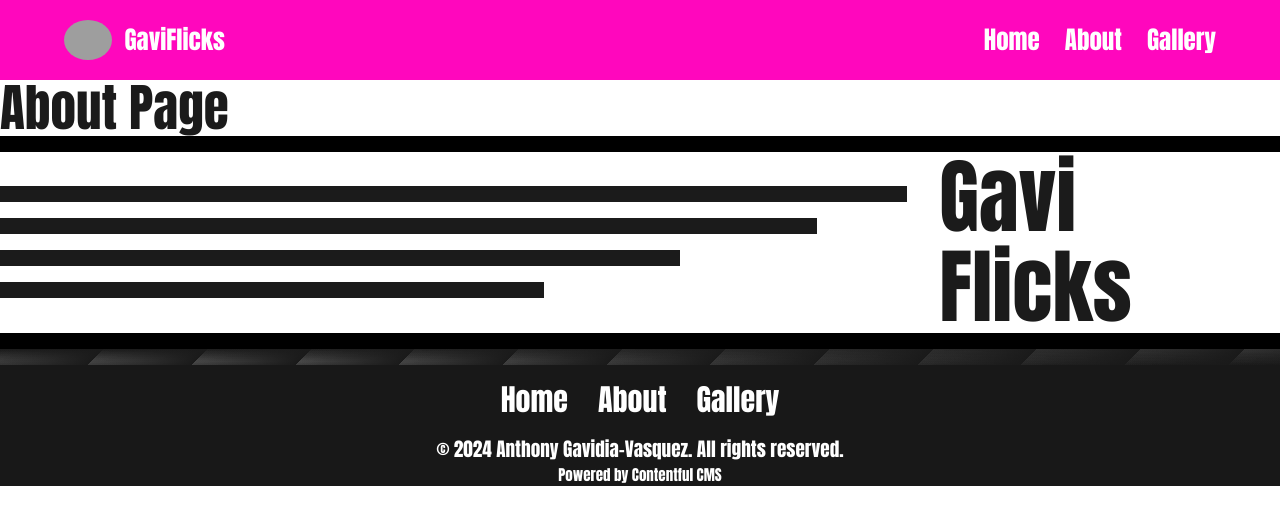
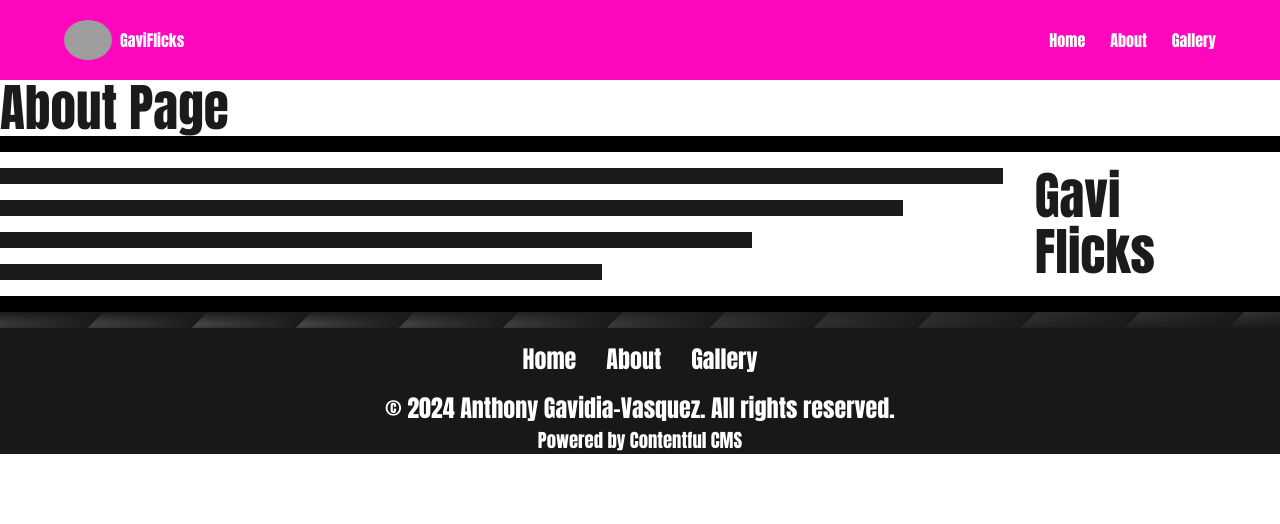
Before and after one commit to Gavisito/gaviflicks, a React (Vite) app: page /about in a window 1280 px wide. Shown: the top 524 px of the page. Built offline with nearby package versions, Linux system fonts and the light colour scheme; no server answers; grey boxes are pictures that could not be loaded.

Commit message:
adj font and landing image values

```diff
--- a/src/App.css
+++ b/src/App.css
@@ -1,7 +1,7 @@
 /*# navigation section */
 .navigation {
   width: 100%;
-  min-height: 10dvh;
+  min-height: 80px;
   display: flex;
   justify-content: space-between !important;
   align-items: center;
@@ -24,12 +24,12 @@
   flex-direction: row;
 }
 .navigation .company-name {
-  font-size: clamp(20px, 2vw, 25px);
+  font-size: 1rem;
   padding-left: 0.5em;
   transition: 0.7s;
 }
 .navigation .company-name:hover {
-  font-size: 30px;
+  cursor: pointer;
 }
 .navigation .gavipic {
   width: 3em;
@@ -40,14 +40,12 @@
 .navigation .nav-link {
   transition: 0.5s ease;
   cursor: pointer;
-  font-size: clamp(20px, 2vw, 25px);
+  font-size: 1rem;
   font-weight: 500;
 }
 .navigation .nav-link:hover {
-  font-size: 30px;
+  transform: scale(1.25);
   cursor: pointer;
-  margin: 1vh 0;
-  font-weight: bolder;
 }
 .navigation .ham-icon {
   display: none;
@@ -79,12 +77,13 @@
     margin: 0 0;
     right: 0;
     top: 100%;
+    overflow-y: scroll;
     visibility: hidden;
     flex-direction: column !important;
     background-color: #FAFAFA;
     width: 100%;
     padding-top: 5%;
-    height: 100lvh;
+    height: 100vh;
     text-align: center;
     opacity: 0%;
     border: 3px solid #001524;
@@ -95,7 +94,7 @@
     width: 100%;
     height: -moz-max-content;
     height: max-content;
-    font-size: 35px;
+    font-size: 1.5rem;
     color: black !important;
     justify-content: center;
   }
@@ -103,7 +102,7 @@
     visibility: visible;
     margin: 0 0;
     opacity: 100%;
-    font-size: 20px;
+    font-size: 1.5rem;
     overflow-y: scroll;
   }
 }
@@ -116,9 +115,6 @@
   .navigation .gavipic {
     display: none;
   }
-  .navigation .company-name {
-    font-size: 10vw;
-  }
 }
 
 /* landing section of home.jsx */
@@ -130,7 +126,6 @@
   width: 100%;
   height: -moz-max-content;
   height: max-content;
-  min-height: 35em;
   padding: 10% 0;
   background-size: 100% 100%;
   background-position: 0px 0px, 0px 0px, 0px 0px, 0px 0px, 0px 0px;
@@ -144,12 +139,11 @@
   height: -moz-max-content;
   height: max-content;
   flex-direction: column;
-  font-size: 16px;
-  gap: 2.5vh;
+  font-size: 1rem;
+  gap: 1rem;
 }
 .land .land-cols {
   display: flex;
-  background-color: transparent;
   width: 45%;
   height: -moz-max-content;
   height: max-content;
@@ -159,7 +153,7 @@
   display: flex;
   background-color: #ffffff;
   width: 25%;
-  height: 50dvh;
+  height: 25em;
   min-height: 5em;
   border: 1px solid rgb(0, 0, 0);
   align-items: center;
@@ -174,14 +168,13 @@
   display: none;
 }
 .land .land-cols .box4:hover, .land .land-cols .box3:hover, .land .land-cols .box2:hover, .land .land-cols .box1:hover {
-  width: 100em;
+  width: 70em;
   color: white;
-  height: 55dvh;
-  border-width: 15px 15px 75px 15px;
+  height: 30em;
+  border-width: 15px 15px 30px 15px;
   border-style: solid;
   border-color: white;
   box-shadow: 2px 2px 10px rgb(0, 0, 0);
-  z-index: 5;
 }
 .land .land-cols .box4:hover::after, .land .land-cols .box3:hover::after, .land .land-cols .box2:hover::after, .land .land-cols .box1:hover::after {
   content: ".jpg";
@@ -196,29 +189,36 @@
   display: block !important;
 }
 .land .land-cols .box1 {
-  height: 40dvh;
+  height: 21em;
 }
 .land .land-cols .box3 {
-  height: 35dvh;
+  height: 16em;
 }
 .land .land-cols .box4 {
-  height: 45dvh;
+  height: 20em;
 }
 @media (max-width: 875px) {
   .land .land-text {
     width: 70%;
     margin: 5% 0;
-    font-size: 15px;
   }
   .land .land-cols {
     margin-top: 5%;
     width: 65%;
   }
+  .land .land-cols .box1, .land .land-cols .box2, .land .land-cols .box3, .land .land-cols .box4 {
+    height: 15em;
+  }
+  .land .land-cols .box1:hover, .land .land-cols .box2:hover, .land .land-cols .box3:hover, .land .land-cols .box4:hover {
+    width: 30em;
+    height: 25em;
+    border-width: 10px 10px 30px 10px;
+    font-size: 13px;
+  }
 }
 @media (max-width: 700px) {
   .land .land-text {
     width: 80%;
-    font-size: 13px;
   }
   .land .land-cols {
     width: 80%;
@@ -227,15 +227,6 @@
 @media (max-width: 500px) {
   .land .land-cols {
     width: 90%;
-  }
-  .land .land-cols .box1, .land .land-cols .box2, .land .land-cols .box3, .land .land-cols .box4 {
-    height: 15dvh;
-  }
-  .land .land-cols .box1:hover, .land .land-cols .box2:hover, .land .land-cols .box3:hover, .land .land-cols .box4:hover {
-    width: 50em;
-    height: 30dvh;
-    border-width: 10px 10px 30px 10px;
-    font-size: 12px;
   }
 }
 
@@ -299,7 +290,7 @@
 }
 .homecontent .intro-title {
   width: 100%;
-  font-size: clamp(50px, 8vw, 200px);
+  font-size: 5rem;
 }
 .homecontent .intro {
   width: 100%;
@@ -343,7 +334,7 @@
   width: 55%;
   height: -moz-max-content;
   height: max-content;
-  font-size: clamp(12.5px, 2vw, 25px);
+  font-size: 1.5rem;
 }
 @media (max-width: 770px) {
   .homecontent .intro {
--- a/src/App.scss
+++ b/src/App.scss
@@ -1,7 +1,7 @@
 /*# navigation section */
 .navigation {
     width: 100%;
-    min-height: 10dvh;
+    min-height: 80px;
     display: flex;
     justify-content: space-between !important;
     align-items: center;
@@ -27,12 +27,12 @@
     }
 
     .company-name {
-      font-size: clamp(20px, 2vw, 25px);
+      font-size: 1rem;
       padding-left: 0.5em;
       transition: 0.7s;
 
       &:hover {
-        font-size: 30px;
+        cursor: pointer;
       }
     }
 
@@ -46,14 +46,12 @@
     .nav-link {
       transition: 0.5s ease;
       cursor: pointer;
-      font-size: clamp(20px, 2vw, 25px);
+      font-size: 1rem;
       font-weight: 500;
 
       &:hover {
-        font-size: 30px;
+        transform: scale(1.25);
         cursor: pointer;
-        margin: 1vh 0;
-        font-weight: bolder;
       }
     }
 
@@ -93,12 +91,13 @@
         margin: 0 0;
         right: 0;
         top:100%;
+        overflow-y: scroll;
         visibility: hidden;
         flex-direction: column !important;
         background-color: #FAFAFA;
         width: 100%;
         padding-top: 5%;
-        height: 100lvh;
+        height: 100vh;
         text-align: center;
         opacity: 0%;
         border: 3px solid #001524;
@@ -108,7 +107,7 @@
           display: flex;
           width: 100%;
           height: max-content;
-          font-size: 35px;
+          font-size: 1.5rem;
           color: black !important;
           justify-content: center;
         }
@@ -117,7 +116,7 @@
           visibility: visible;
           margin: 0 0;
           opacity: 100%;
-          font-size: 20px;
+          font-size: 1.5rem;
           overflow-y: scroll;
         }
       }
@@ -133,9 +132,6 @@
       .gavipic {
         display: none;
       }
-      .company-name{
-        font-size: 10vw;
-      }
     }
   }
 
@@ -148,7 +144,6 @@
   flex-wrap: wrap;
   width: 100%;
   height:max-content;
-  min-height: 35em;
   padding: 10% 0;
   background-size: 100% 100%;
   background-position: 0px 0px,0px 0px,0px 0px,0px 0px,0px 0px;
@@ -164,12 +159,11 @@
     width: 40%;
     height: max-content;
     flex-direction: column;
-    font-size: 16px;
-    gap: 2.5vh;
+    font-size: 1rem;
+    gap: 1rem;
   }
   .land-cols{
     display: flex;
-    background-color: transparent;
     width: 45%;
     height: max-content;
     align-items: center;
@@ -177,7 +171,7 @@
       display: flex;
       background-color: #ffffff;
       width: 25%;
-      height: 50dvh;
+      height: 25em;
       min-height: 5em;
       border: 1px solid rgb(0, 0, 0);
       align-items: center;
@@ -191,14 +185,13 @@
         display: none;
       }
       &:hover{
-        width: 100em;
+        width: 70em;
         color: white;
-        height: 55dvh;
-        border-width:15px 15px 75px 15px;
+        height: 30em;
+        border-width:15px 15px 30px 15px;
         border-style: solid;
         border-color: white;
         box-shadow: 2px 2px 10px rgb(0, 0, 0);
-        z-index: 5;
         &::after{
           content: '.jpg';
           bottom:10px;
@@ -217,36 +210,42 @@
 
     .box1{
       @extend %box;
-      height: 40dvh;
-      }
-
+      height: 21em;
+    }
     .box2{
       @extend %box;
     }
     .box3{
       @extend %box;
-      height: 35dvh;
+      height: 16em;
     }
     .box4{
       @extend %box;
-      height: 45dvh;
+      height: 20em;
     }
   }
   @media (max-width:875px){
     .land-text{
       width: 70%;
       margin: 5% 0;
-      font-size: 15px;
     }
     .land-cols{
       margin-top: 5%;
       width: 65%;
     }
+    %box{
+      height: 15em;
+      &:hover{
+        width: 30em;
+        height: 25em;
+        border-width: 10px 10px 30px 10px;
+        font-size: 13px;
+      }
+    }
   }
   @media (max-width:700px){
     .land-text{
       width: 80%;
-      font-size: 13px;
     }
     .land-cols{
       width: 80%;
@@ -256,15 +255,6 @@
   @media (max-width:500px){
     .land-cols{
       width: 90%;
-    }
-    %box{
-      height: 15dvh;
-      &:hover{
-        width: 50em;
-        height: 30dvh;
-        border-width: 10px 10px 30px 10px;
-        font-size: 12px;
-      }
     }
   }
 
@@ -334,7 +324,7 @@
   padding: 5%;
   .intro-title{
     width: 100%;
-    font-size: clamp(50px, 8vw, 200px);
+    font-size: 5rem;
   }
   .intro{
     width: 100%;
@@ -374,7 +364,7 @@
     .intro-text{
       width: 55%;
       height: max-content;
-      font-size: clamp(12.5px, 2vw, 25px);
+      font-size: 1.5rem;
     }
   }
   @media (max-width:770px){
--- a/src/index.css
+++ b/src/index.css
@@ -46,7 +46,7 @@ img {
 }
 
 h1 {
-  font-size: 3.2em;
+  font-size: 3.2rem;
   line-height: 1.1;
 }
 
@@ -56,7 +56,7 @@ button {
   max-width: max-content;
   border: 1px solid transparent;
   padding: 0.6em 1.2em;
-  font-size: 1.5em;
+  font-size: 1.5rem;
   font-weight: 500;
   font-family: inherit;
   background-color: #1a1a1a;
@@ -89,8 +89,8 @@ header {
   justify-content: space-between;
   align-items: center;
   background-color: #ffffff;
-  border-top: 2dvh solid black;
-  border-bottom: 2dvh solid black;
+  border-top: 1rem solid black;
+  border-bottom: 1rem solid black;
 }
 
 .col1 {
@@ -105,7 +105,7 @@ header {
   width: -moz-max-content;
   width: max-content;
   word-wrap: break-word;
-  font-size: clamp(2dvh, 2vw, 5dvh);
+  font-size: clamp(1rem, 2vw, 3rem);
   height: -moz-max-content;
   height: max-content;
   margin: 0 2.5%;
@@ -132,7 +132,7 @@ footer .f-navigation .f-nav {
   width: 75%;
   margin: 0 12.5%;
   align-items: center;
-  font-size: clamp(15px, 2.5vw, 30px);
+  font-size: 1.5rem;
   color: #1b1b1b;
   justify-content: center;
   display: flex;
@@ -150,7 +150,7 @@ footer .b-footer {
   width: 100%;
   height: -moz-fit-content;
   height: fit-content;
-  font-size: clamp(7px, 1vw, 20px);
+  font-size: 1rem;
   color: white;
   text-align: center;
 }/*# sourceMappingURL=index.css.map */
--- a/src/index.scss
+++ b/src/index.scss
@@ -45,7 +45,7 @@ img{
 }
 
 h1 {
-  font-size: 3.2em;
+  font-size: 3.2rem;
   line-height: 1.1;
 }
 
@@ -54,7 +54,7 @@ button {
   max-width: max-content;
   border: 1px solid transparent;
   padding: 0.6em 1.2em;
-  font-size: 1.5em;
+  font-size: 1.5rem;
   font-weight: 500;
   font-family: inherit;
   background-color: #1a1a1a;
@@ -86,8 +86,8 @@ header{
   justify-content: space-between;
   align-items: center;
   background-color: #ffffff;
-  border-top: 2dvh solid black;
-  border-bottom: 2dvh solid black;
+  border-top: 1rem solid black;
+  border-bottom: 1rem solid black;
 }
 
 .col1{
@@ -100,7 +100,7 @@ header{
   display: flex;
   width: max-content;
   word-wrap: break-word;
-  font-size: clamp(2dvh, 2vw, 5dvh);
+  font-size: clamp(1rem, 2vw, 3rem);
   height: max-content;
   margin: 0 2.5%;
   background-color: #ffffff;
@@ -123,7 +123,7 @@ footer{
       width: 75%;
       margin: 0 12.5%;
       align-items: center;
-      font-size: clamp(15px, 2.5vw, 30px);
+      font-size: 1.5rem;
       color: #1b1b1b;
       justify-content: center;
       display: flex;
@@ -141,7 +141,7 @@ footer{
   .b-footer{
     width: 100%;
     height: fit-content;
-    font-size: clamp(7px, 1vw, 20px);
+    font-size: 1rem;
     color: white;
     text-align: center;
   }
```
Also changed, not shown: 2 other files (tests, documents, lock files or other folders).
